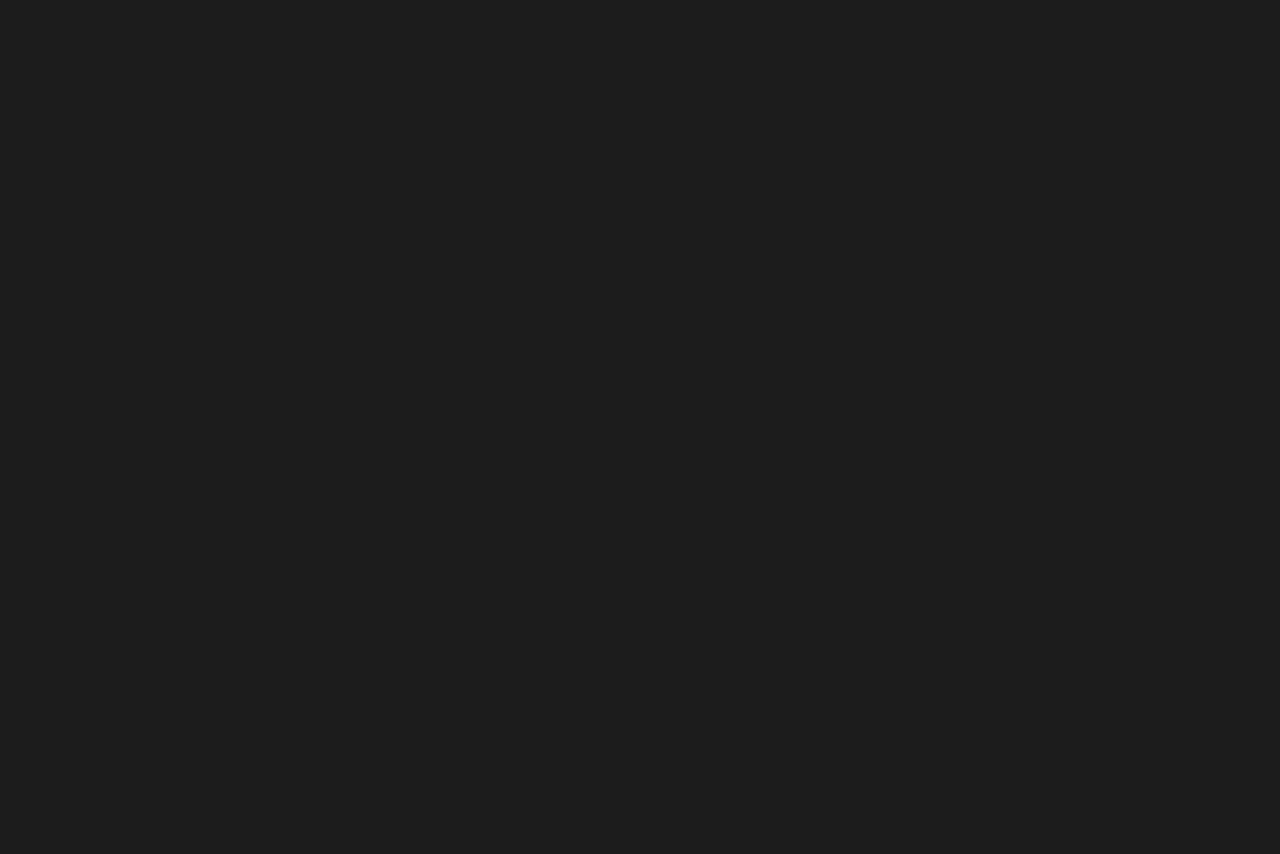
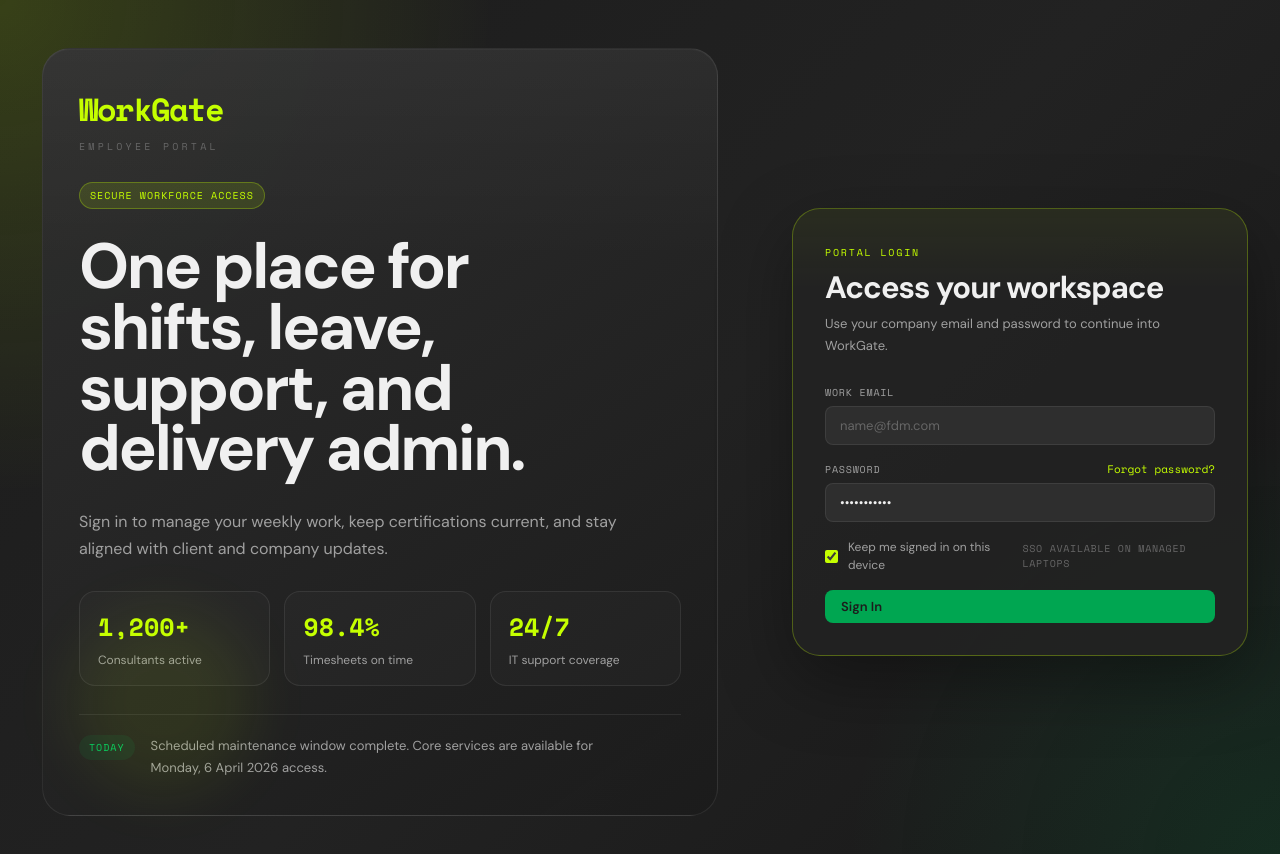
Before and after one commit to ChristopherRomano/WorkGate, a React (Vite) app in the folder WorkGate-frontend/FDM/: page /login in a window 1280 px wide. Before the commit this address had no page. Shown: the top 854 px of the page. Before the commit the page ends 800 px from the top, so only its background shows below. Built offline with nearby package versions, Linux system fonts and the light colour scheme.

Commit message:
added login page

```diff
--- a/WorkGate-frontend/FDM/package.json
+++ b/WorkGate-frontend/FDM/package.json
@@ -16,7 +16,7 @@
   "devDependencies": {
     "@types/react": "^18.3.1",
     "@types/react-dom": "^18.3.1",
-    "@vitejs/plugin-react": "^4.3.1",
+    "@vitejs/plugin-react": "^5.0.0",
     "vite": "^8.0.8"
   }
 }
--- a/WorkGate-frontend/FDM/src/App.jsx
+++ b/WorkGate-frontend/FDM/src/App.jsx
@@ -1,6 +1,7 @@
-import { BrowserRouter, Routes, Route } from 'react-router-dom';
+import { BrowserRouter, Navigate, Routes, Route } from 'react-router-dom';
 import { ThemeProvider } from './context/ThemeContext';
 import Layout from './components/Layout';
+import Login       from './pages/Login';
 import Dashboard   from './pages/Dashboard';
 import Profile     from './pages/Profile';
 import Timesheet   from './pages/Timesheet';
@@ -16,7 +17,9 @@ export default function App() {
     <ThemeProvider>
       <BrowserRouter>
         <Routes>
-        <Route path="/" element={<Layout />}>
+          <Route path="/" element={<Navigate to="/login" replace />} />
+          <Route path="/login" element={<Login />} />
+          <Route path="/app" element={<Layout />}>
             <Route index        element={<Dashboard />} />
             <Route path="profile"     element={<Profile />} />
             <Route path="timesheet"   element={<Timesheet />} />
@@ -27,6 +30,7 @@ export default function App() {
             <Route path="it"          element={<IT />} />
             <Route path="hr"          element={<HR />} />
           </Route>
+          <Route path="*" element={<Navigate to="/login" replace />} />
         </Routes>
       </BrowserRouter>
     </ThemeProvider>
--- /dev/null
+++ b/WorkGate-frontend/FDM/src/pages/Login.jsx
@@ -0,0 +1,112 @@
+import { useState } from 'react';
+import { Link, useNavigate } from 'react-router-dom';
+import '../styles/components.css';
+import styles from './Login.module.css';
+
+const QUICK_STATS = [
+  { value: '1,200+', label: 'Consultants active' },
+  { value: '98.4%', label: 'Timesheets on time' },
+  { value: '24/7', label: 'IT support coverage' },
+];
+
+export default function Login() {
+  const navigate = useNavigate();
+  const [email, setEmail] = useState('');
+  const [password, setPassword] = useState('password123');
+  const [remember, setRemember] = useState(true);
+
+  const handleSubmit = (event) => {
+    event.preventDefault();
+    navigate('/app');
+  };
+
+  return (
+    <div className={styles.page}>
+      <div className={styles.shell}>
+        <section className={styles.hero}>
+          <div className={styles.heroInner}>
+            <div className={styles.brand}>
+              <div className={styles.brandMark}>WorkGate</div>
+              <div className={styles.brandSub}>Employee Portal</div>
+            </div>
+
+            <span className={styles.kicker}>Secure workforce access</span>
+            <h1 className={styles.title}>One place for shifts, leave, support, and delivery admin.</h1>
+            <p className={styles.copy}>
+              Sign in to manage your weekly work, keep certifications current, and stay aligned with client and company updates.
+            </p>
+
+            <div className={styles.metrics}>
+              {QUICK_STATS.map((item) => (
+                <div key={item.label} className={styles.metricCard}>
+                  <div className={styles.metricValue}>{item.value}</div>
+                  <div className={styles.metricLabel}>{item.label}</div>
+                </div>
+              ))}
+            </div>
+
+            <div className={styles.notice}>
+              <div className={styles.noticeLabel}>Today</div>
+              <div className={styles.noticeBody}>
+                Scheduled maintenance window complete. Core services are available for Monday, 6 April 2026 access.
+              </div>
+            </div>
+          </div>
+        </section>
+
+        <section className={styles.panelWrap}>
+          <div className={`${styles.panel} animate-fade`}>
+            <div className={styles.panelHeader}>
+              <span className={styles.panelEyebrow}>Portal Login</span>
+              <h2 className={styles.panelTitle}>Access your workspace</h2>
+              <p className={styles.panelCopy}>Use your company email and password to continue into WorkGate.</p>
+            </div>
+
+            <form className={styles.form} onSubmit={handleSubmit}>
+              <div className="form-group">
+                <label htmlFor="email">Work Email</label>
+                <input
+                  id="email"
+                  className="field"
+                  type="email"
+                  value={email}
+                  onChange={(event) => setEmail(event.target.value)}
+                  placeholder="name@fdm.com"
+                />
+              </div>
+
+              <div className="form-group">
+                <div className={styles.passwordRow}>
+                  <label htmlFor="password">Password</label>
+                  <Link className={styles.inlineLink} to="/login">Forgot password?</Link>
+                </div>
+                <input
+                  id="password"
+                  className="field"
+                  type="password"
+                  value={password}
+                  onChange={(event) => setPassword(event.target.value)}
+                  placeholder="Enter your password"
+                />
+              </div>
+
+              <div className={styles.formMeta}>
+                <label className={styles.checkRow}>
+                  <input
+                    type="checkbox"
+                    checked={remember}
+                    onChange={(event) => setRemember(event.target.checked)}
+                  />
+                  <span>Keep me signed in on this device</span>
+                </label>
+                <span className={styles.metaText}>SSO available on managed laptops</span>
+              </div>
+
+              <button className="btn btn-primary" type="submit">Sign In</button>
+            </form>
+          </div>
+        </section>
+      </div>
+    </div>
+  );
+}
--- /dev/null
+++ b/WorkGate-frontend/FDM/src/pages/Login.module.css
@@ -0,0 +1,287 @@
+.page {
+  min-height: 100vh;
+  background:
+    radial-gradient(circle at top left, rgba(197, 255, 0, 0.16), transparent 32%),
+    radial-gradient(circle at bottom right, rgba(0, 166, 81, 0.14), transparent 28%),
+    linear-gradient(135deg, var(--black) 0%, var(--black-2) 52%, #181818 100%);
+}
+
+.shell {
+  min-height: 100vh;
+  display: grid;
+  grid-template-columns: minmax(0, 1.15fr) minmax(420px, 520px);
+}
+
+.hero {
+  position: relative;
+  padding: 48px 42px;
+  display: flex;
+  align-items: stretch;
+}
+
+.heroInner {
+  width: 100%;
+  border: 1px solid var(--border);
+  border-radius: 28px;
+  background:
+    linear-gradient(180deg, rgba(255, 255, 255, 0.03), transparent 28%),
+    linear-gradient(145deg, rgba(46, 46, 46, 0.96), rgba(28, 28, 28, 0.94));
+  box-shadow: inset 0 1px 0 rgba(255, 255, 255, 0.03);
+  padding: 36px;
+  display: flex;
+  flex-direction: column;
+  justify-content: space-between;
+  gap: 28px;
+  overflow: hidden;
+}
+
+.heroInner::after {
+  content: '';
+  position: absolute;
+  inset: auto auto 72px 72px;
+  width: 180px;
+  height: 180px;
+  border-radius: 999px;
+  background: rgba(197, 255, 0, 0.08);
+  filter: blur(28px);
+  pointer-events: none;
+}
+
+.brandMark {
+  font-family: var(--mono);
+  font-size: 32px;
+  font-weight: 700;
+  color: var(--lime);
+  letter-spacing: -1.6px;
+}
+
+.brandSub {
+  margin-top: 6px;
+  font-family: var(--mono);
+  font-size: 10px;
+  letter-spacing: 3.2px;
+  text-transform: uppercase;
+  color: var(--text-dim);
+}
+
+.kicker {
+  display: inline-flex;
+  align-items: center;
+  width: fit-content;
+  padding: 5px 10px;
+  border-radius: 999px;
+  border: 1px solid var(--lime-border);
+  background: var(--lime-dim);
+  color: var(--lime);
+  font-family: var(--mono);
+  font-size: 10px;
+  letter-spacing: 1px;
+  text-transform: uppercase;
+}
+
+.title {
+  max-width: 12ch;
+  font-size: clamp(40px, 5vw, 68px);
+  line-height: 0.95;
+  letter-spacing: -2.4px;
+  color: var(--text);
+}
+
+.copy {
+  max-width: 560px;
+  font-size: 16px;
+  line-height: 1.7;
+  color: var(--text-muted);
+}
+
+.metrics {
+  display: grid;
+  grid-template-columns: repeat(3, minmax(0, 1fr));
+  gap: 14px;
+}
+
+.metricCard {
+  padding: 16px 18px;
+  border-radius: 16px;
+  background: rgba(255, 255, 255, 0.02);
+  border: 1px solid var(--border);
+}
+
+.metricValue {
+  font-family: var(--mono);
+  font-size: 25px;
+  font-weight: 700;
+  color: var(--lime);
+}
+
+.metricLabel {
+  margin-top: 6px;
+  font-size: 12px;
+  color: var(--text-muted);
+}
+
+.notice {
+  display: grid;
+  grid-template-columns: auto 1fr;
+  gap: 16px;
+  align-items: start;
+  padding-top: 20px;
+  border-top: 1px solid var(--border);
+}
+
+.noticeLabel {
+  padding: 5px 10px;
+  border-radius: 999px;
+  background: var(--green-muted);
+  color: var(--green-bright);
+  font-family: var(--mono);
+  font-size: 10px;
+  letter-spacing: 1px;
+  text-transform: uppercase;
+}
+
+.noticeBody {
+  max-width: 460px;
+  color: var(--text-muted);
+  font-size: 13px;
+  line-height: 1.7;
+}
+
+.panelWrap {
+  display: flex;
+  align-items: center;
+  justify-content: center;
+  padding: 32px;
+}
+
+.panel {
+  width: 100%;
+  border-radius: 28px;
+  border: 1px solid var(--lime-border);
+  background:
+    linear-gradient(180deg, rgba(197, 255, 0, 0.05), transparent 18%),
+    rgba(34, 34, 34, 0.94);
+  box-shadow: 0 24px 70px rgba(0, 0, 0, 0.35);
+  padding: 32px;
+}
+
+.panelHeader {
+  margin-bottom: 28px;
+}
+
+.panelEyebrow {
+  font-family: var(--mono);
+  font-size: 10px;
+  letter-spacing: 1.8px;
+  color: var(--lime);
+  text-transform: uppercase;
+}
+
+.panelTitle {
+  margin-top: 10px;
+  font-size: 31px;
+  line-height: 1;
+  letter-spacing: -1px;
+}
+
+.panelCopy {
+  margin-top: 10px;
+  color: var(--text-muted);
+  font-size: 13px;
+  line-height: 1.7;
+}
+
+.form {
+  display: grid;
+  gap: 16px;
+}
+
+.passwordRow {
+  display: flex;
+  align-items: center;
+  justify-content: space-between;
+  gap: 12px;
+}
+
+.inlineLink {
+  color: var(--lime);
+  font-size: 11px;
+  font-family: var(--mono);
+}
+
+.inlineLink:hover {
+  color: var(--text);
+}
+
+.formMeta {
+  display: flex;
+  align-items: center;
+  justify-content: space-between;
+  gap: 16px;
+}
+
+.checkRow {
+  display: inline-flex;
+  align-items: center;
+  gap: 10px;
+  color: var(--text-muted);
+  font-size: 12px;
+  text-transform: none;
+  letter-spacing: 0;
+  font-family: var(--sans);
+}
+
+.checkRow input {
+  accent-color: var(--lime);
+}
+
+.metaText {
+  font-family: var(--mono);
+  font-size: 10px;
+  color: var(--text-dim);
+  letter-spacing: 0.7px;
+  text-transform: uppercase;
+}
+
+@media (max-width: 1100px) {
+  .shell {
+    grid-template-columns: 1fr;
+  }
+
+  .hero {
+    padding-bottom: 0;
+  }
+
+  .title {
+    max-width: 16ch;
+  }
+}
+
+@media (max-width: 720px) {
+  .hero,
+  .panelWrap {
+    padding: 18px;
+  }
+
+  .heroInner,
+  .panel {
+    padding: 24px;
+    border-radius: 22px;
+  }
+
+  .metrics {
+    grid-template-columns: 1fr;
+  }
+
+  .notice,
+  .formMeta,
+  .passwordRow {
+    grid-template-columns: 1fr;
+    display: grid;
+  }
+
+  .form .btn {
+    width: 100%;
+    justify-content: center;
+  }
+}
```
Also changed, not shown: 5 other files (tests, documents, lock files or other folders). Lines whose indentation alone changed are shown as unchanged.
